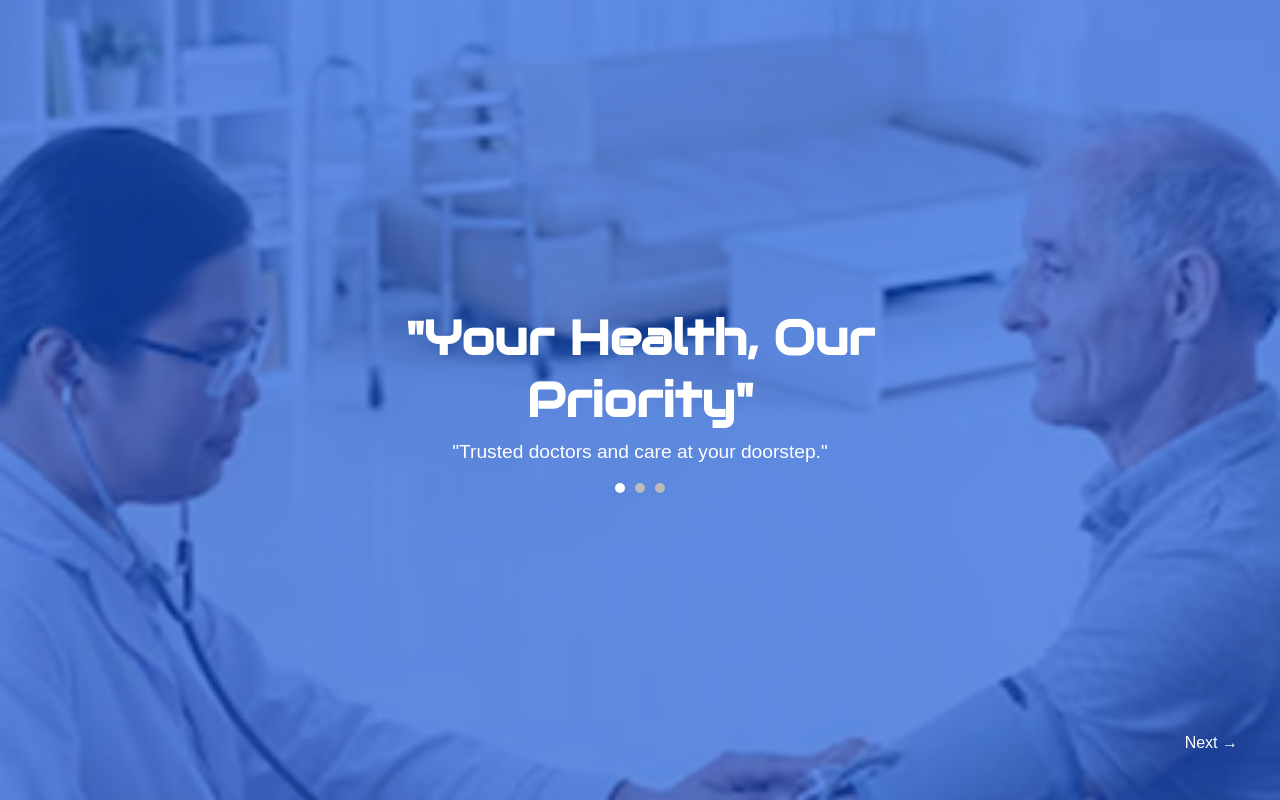
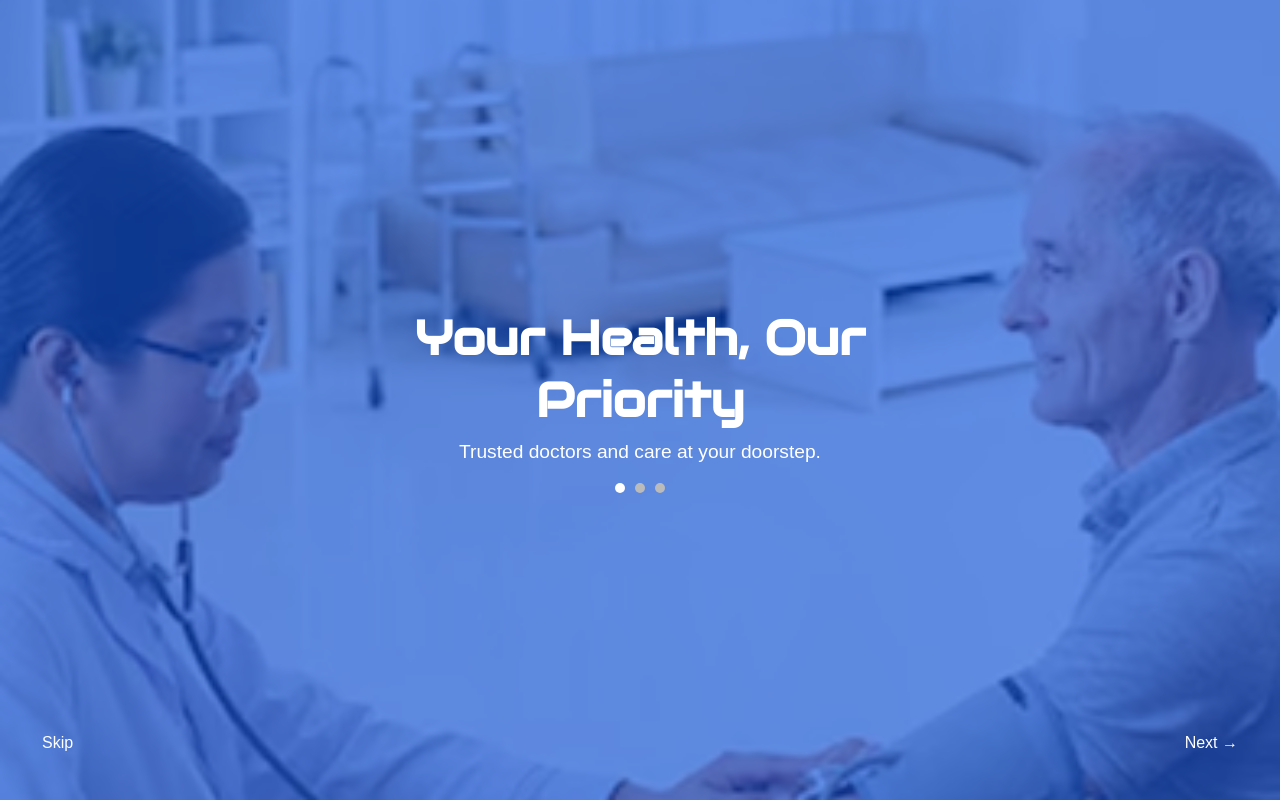
Before and after one commit to nivashini1305/Trygve-Frontend, a React (Vite) app in the folder trygve-frontend/: page / in a window 1280 px wide. Built offline with nearby package versions, Linux system fonts and the light colour scheme.

Commit message:
Updated skip button

```diff
--- a/trygve-frontend/src/pages/LandingPage.tsx
+++ b/trygve-frontend/src/pages/LandingPage.tsx
@@ -5,37 +5,36 @@ const slides = [
   {
     image: '/assets/1.png',
     title: 'Trygve',
-    subtitle: '"Trusted Guardian of Life"',
+    subtitle: 'Trusted Guardian of Life',
   },
   {
     image: '/assets/2.png',
-    title: '"Your Health, Our Priority"',
-    subtitle: '"Trusted doctors and care at your doorstep."',
+    title: 'Your Health, Our Priority',
+    subtitle: 'Trusted doctors and care at your doorstep.',
   },
   {
     image: '/assets/3.png',
-    title: '"Seamless Care, Delivered"',
-    subtitle: '"Consult, treat, and heal—hassle-free."',
+    title: 'Seamless Care, Delivered',
+    subtitle: 'Consult, treat, and heal—hassle-free.',
   },
   {
     image: '/assets/4.png',
-    title: '"Affordable Healthcare For Everyone"',
-    subtitle: '"Quality care for every budget."',
+    title: 'Affordable Healthcare For Everyone',
+    subtitle: 'Quality care for every budget.',
   },
 ];
 
 const LandingPage: React.FC = () => {
   const [currentSlide, setCurrentSlide] = useState(0);
-  const [hasViewedIntro, setHasViewedIntro] = useState(false); // ✅ block re-entry to slide 0
+  const [hasViewedIntro, setHasViewedIntro] = useState(false);
 
-  // ⏱ Auto-advance after 3 seconds on first slide
   useEffect(() => {
     if (currentSlide === 0 && !hasViewedIntro) {
       const timer = setTimeout(() => {
         setCurrentSlide(1);
-        setHasViewedIntro(true); // ✅ mark intro as viewed
+        setHasViewedIntro(true);
       }, 3000);
-      return () => clearTimeout(timer); // cleanup
+      return () => clearTimeout(timer);
     }
   }, [currentSlide, hasViewedIntro]);
 
@@ -46,10 +45,7 @@ const LandingPage: React.FC = () => {
   };
 
   const handleSkip = () => {
-    // Go back only if we're not on the second slide after viewing intro
-    if (currentSlide > 1 || !hasViewedIntro) {
-      setCurrentSlide(currentSlide - 1);
-    }
+      setCurrentSlide(slides.length - 1);
   };
 
   const current = slides[currentSlide];
@@ -59,12 +55,11 @@ const LandingPage: React.FC = () => {
       <img src={current.image} alt="Banner" className="landing-img" />
       <div className="overlay" />
 
-    {/* Centered content: title, subtitle, Get Started (only on last slide) */}
       <div className="landing-text">
         <h1 className="heading-text">{current.title}</h1>
         <p className="subheading-text">{current.subtitle}</p>
 
-      {/* ⬇️ DOT NAVIGATION (visible on 2nd, 3rd, 4th slides) */}
+        {/* Dot navigation for slide 2, 3, 4 */}
         {currentSlide > 0 && currentSlide < slides.length && (
           <div className="dot-container">
             {[1, 2, 3].map((dotIndex) => (
@@ -77,31 +72,23 @@ const LandingPage: React.FC = () => {
           </div>
         )}
 
-      {/* ✅ Get Started button only on the last slide */}
+        {/* Show Get Started on last slide */}
         {currentSlide === slides.length - 1 && (
           <button className="get-started-btn">Get Started</button>
         )}
       </div>
 
-    {/* Slide controls (Next + Back) for intermediate slides */}
+      {/* Controls for slides 2 & 3 */}
       {currentSlide < slides.length - 1 && currentSlide !== 0 && (
         <div className="landing-controls-bottom">
-        {currentSlide > 1 && (
-          <button onClick={handleSkip} className="skip-btn">← Back</button>
+          {currentSlide >= 1 && (
+            <button onClick={handleSkip} className="skip-btn">Skip</button>
           )}
           <button onClick={handleNext} className="next-btn">Next →</button>
         </div>
       )}
-
-    {/* Back button at bottom-left for the LAST slide */}
-    {currentSlide === slides.length - 1 && (
-      <div className="landing-controls-bottom">
-        <button onClick={handleSkip} className="skip-btn">← Back</button>
-      </div>
-    )}
     </div>
   );
-
 };
 
 export default LandingPage;
```
Lines whose indentation alone changed are shown as unchanged.
